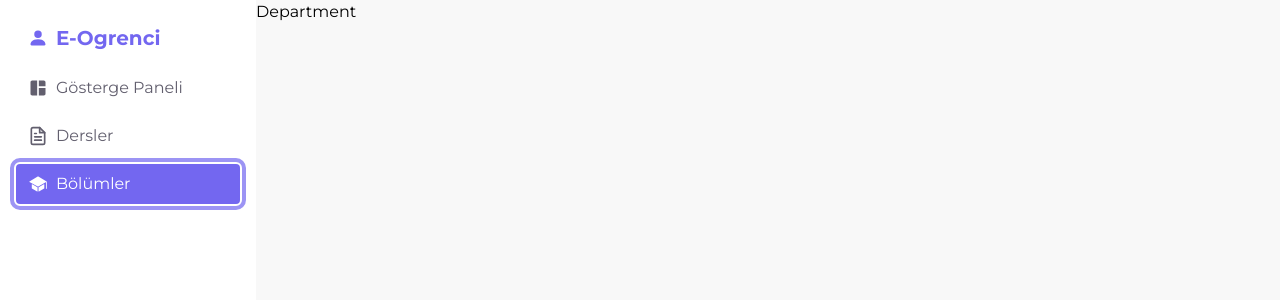
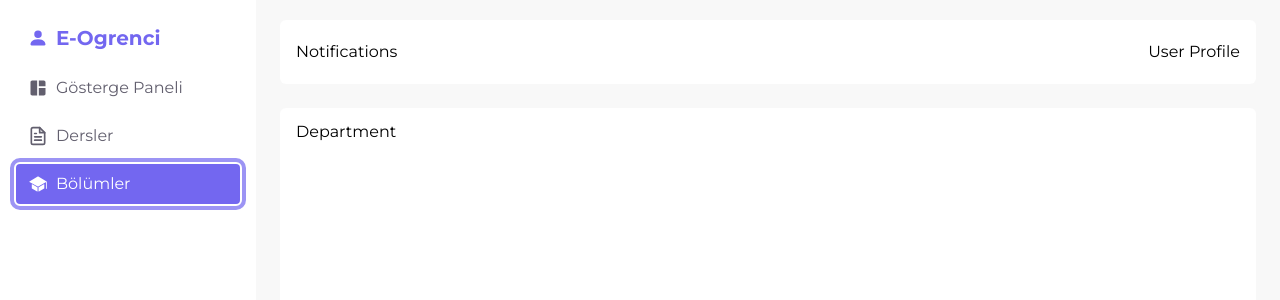
Before and after one commit to caneral/eogrenci.adminpanel, a React (Create React App) app: page /departments in a window 1280 px wide. Shown: the top 300 px of the page. Built offline with nearby package versions, Linux system fonts and the light colour scheme.

Commit message:
Navbar eklendi

```diff
--- /dev/null
+++ b/src/@core/components/navbar/index.js
@@ -0,0 +1,14 @@
+import React from 'react'
+
+const Navbar = () => {
+    return (
+        <div className='lg:w-full md:w-full sm:w-2/3 bg-white rounded-md h-16 flex items-center'>
+            <div className='flex justify-between py-3 px-4 w-full'>
+                <div>Notifications</div>
+                <div>User Profile</div>
+            </div>
+        </div>
+    )
+}
+
+export default Navbar
--- a/src/layouts/VerticalLayout.js
+++ b/src/layouts/VerticalLayout.js
@@ -1,13 +1,14 @@
 import React from "react";
 import { Outlet } from "react-router-dom";
+import Navbar from "../@core/components/navbar";
 import Sidebar from "../@core/components/sidebar";
 
 const VerticalLayout = () => {
   return (
     <div>
       <Sidebar />
-
-      <main className="ml-64 h-screen">
+      <main className="ml-64 h-screen px-6 py-5 space-y-6">
+          <Navbar />
           <Outlet />
       </main>
     </div>
--- a/src/pages/department/Department.js
+++ b/src/pages/department/Department.js
@@ -2,7 +2,7 @@ import React from 'react'
 
 const Department = () => {
     return (
-        <div>
+        <div className='lg:w-full md:w-full sm:w-2/3 bg-white rounded-md h-96 py-3 px-4'>
             Department
         </div>
     )
```
